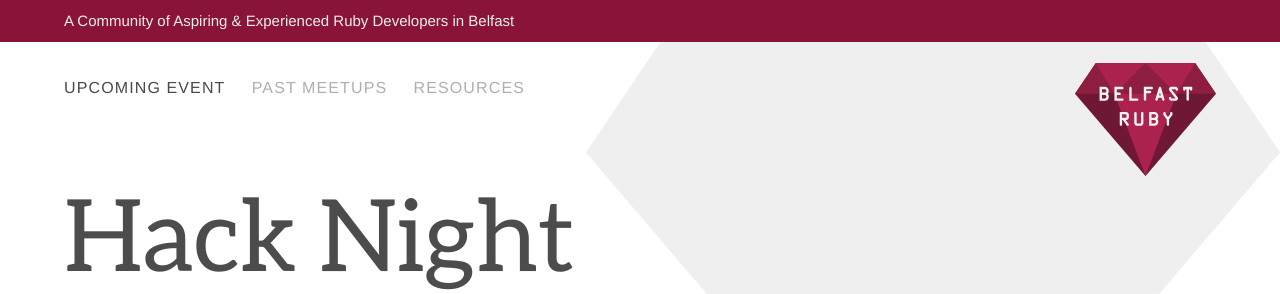
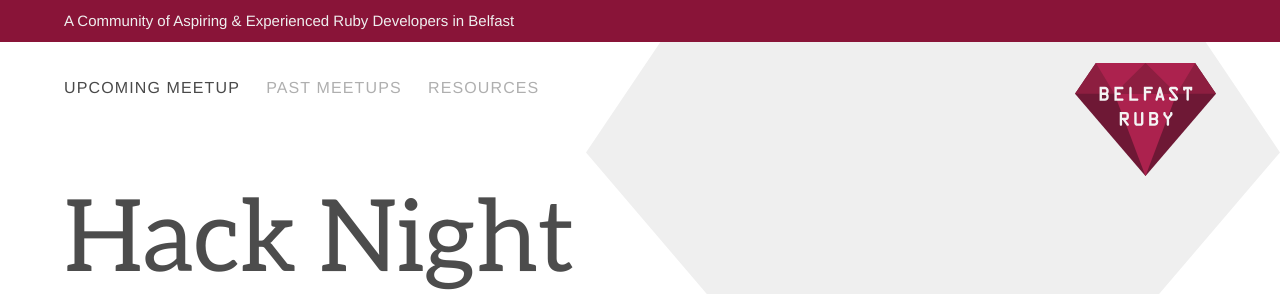
Before and after one commit to belfastruby/belfastruby.github.io, a Jekyll site: the page built from index.html, in a window 1280 px wide. Shown: the top 294 px of the page. Built offline with Jekyll 4.4.1, drawn with Linux system fonts in a browser that asks for light colours; nearby versions of some CDN libraries; Markdown is read by kramdown in place of the engine named in the settings.

Commit message:
changing all references to event to meetup

```diff
--- a/_layouts/default.html
+++ b/_layouts/default.html
@@ -68,7 +68,7 @@
         <section class="container container-header">
           <nav>
             <ul>
-              <li><a href="{{ site.baseurl }}/" {% if page.selected == "upcoming" %}class="active"{% endif %}>Upcoming Event</a></li>
+              <li><a href="{{ site.baseurl }}/" {% if page.selected == "upcoming" %}class="active"{% endif %}>Upcoming Meetup</a></li>
               <li><a href="{{ site.baseurl }}/past-meetups/" {% if page.past or page.selected == "past-meetups" %}class="active"{% endif %}>Past Meetups</a></li>
               <li><a href="{{ site.baseurl }}/resources/" {% if page.selected == "resources" %}class="active"{% endif %}>Resources</a></li>
             </ul>
```
